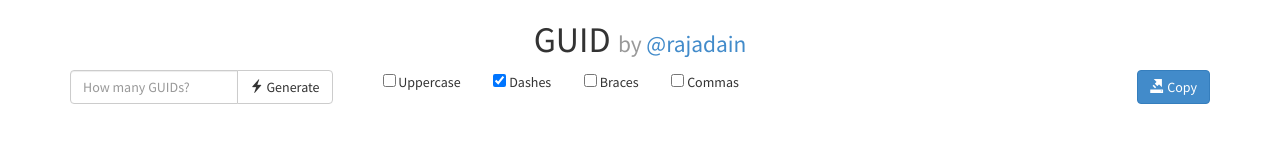
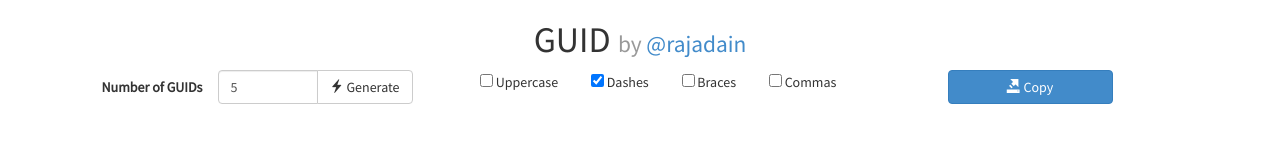
Before and after one commit to rajadain/guid, a plain HTML site: page index.html in a window 1280 px wide. Drawn offline with nearby package versions, Linux system fonts and the light colour scheme.

Commit message:
Some styling updates
Trying to get the text baseline of all controls to line up seems to be impossible. WIP

```diff
--- a/index.html
+++ b/index.html
@@ -15,19 +15,21 @@
                 </div>
             </div>
             <div class="row">
-                <form class="form-inline" role="form" name="mainform">
-                    <div class="col-md-3">
+                <div class="col-md-4">
+                    <form class="form-horizontal" role="form" name="inputform">
                         <div class="form-group">
-                            <label class="sr-only" for="nQuantity">Number of GUIDs</label>
-                            <div class="input-group">
-                                <input class="form-control" type="number" id="nQuantity" placeholder="How many GUIDs?" />
+                            <label class="col-md-5 control-label" for="nQuantity">Number of GUIDs</label>
+                            <div class="col-md-6 input-group">
+                                <input class="form-control" type="number" id="nQuantity" value="5" />
                                 <span class="input-group-btn">
                                     <button class="btn btn-default" type="button" id="aGenerate"><span class="glyphicon glyphicon-flash"></span> Generate</button>
                                 </span>
                             </div>
                         </div>
+                    </form>
                 </div>
-                    <div class="col-md-9">
+                    <div class="col-md-5">
+                        <form class="form-inline" role="form" name="optionform">
                             <div class="checkbox">
                                 <label class="checkbox-inline">
                                     <input type="checkbox" id="bUppercase" /> Uppercase
@@ -42,7 +44,10 @@
                                     <input type="checkbox" id="bCommas" /> Commas
                                 </label>
                             </div>
-                        <button class="btn btn-primary pull-right" type="button" id="aCopy"><span class="glyphicon glyphicon-export"></span> Copy</button>
+                        </form>
+                    </div>
+                    <div class="col-md-2">
+                        <button class="btn btn-primary btn-block pull-right" type="button" id="aCopy"><span class="glyphicon glyphicon-export"></span> Copy</button>
                     </div>
                 </form>
             </div>
```
Lines whose indentation alone changed are shown as unchanged.
